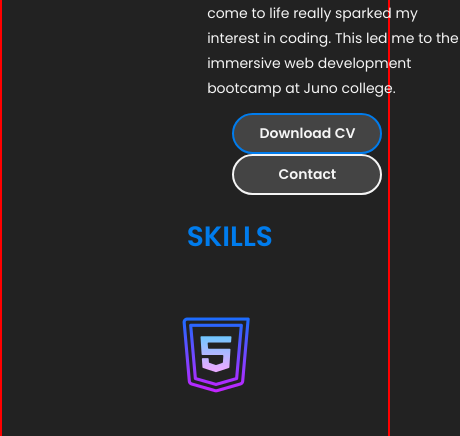
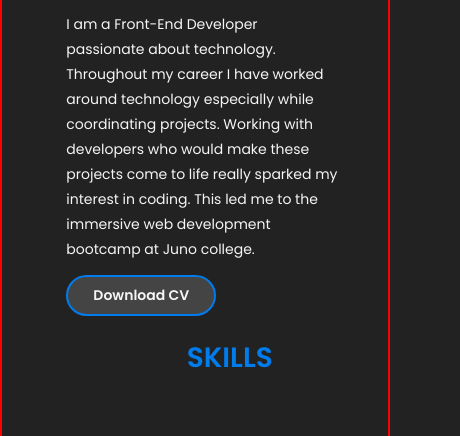
Before and after one commit to Jahanban/jahanban-tahir-portfolio, a plain HTML site: page index.html in a window 390 px wide. Shown: the part 424-860 px from the top of the page, 460 px wide, since content can reach past the window. Drawn offline with nearby package versions, Linux system fonts and the light colour scheme; a script that the page names is missing.

Commit message:
Profile section fully responsive

```diff
--- a/Styles/_blog.scss
+++ b/Styles/_blog.scss
@@ -68,7 +68,7 @@ color: $tertiary-color;
 
 //Media Queries
 
-@include tablet{
+@include view{
     .blog-posts h4 {
         margin: 0 auto;
         padding-top: 5%;
--- a/Styles/_buttons.scss
+++ b/Styles/_buttons.scss
@@ -43,9 +43,20 @@
 
 // Media Queries
 
-@include tablet {
+@include view {
     .btn-one,
     .btn-two {
         margin-left: 10%;
     }
 }
+
+@include view-four {
+
+    .btn-one {
+        margin-left: 0;
+    }
+
+    .btn-two {
+        display: none;
+    }
+}
--- a/Styles/_contact.scss
+++ b/Styles/_contact.scss
@@ -66,7 +66,7 @@
 
 //Media Queries
 
-@include tablet{
+@include view{
     .contact h4 {
         margin: 0 auto;
         padding-top: 5%;
--- a/Styles/_footer.scss
+++ b/Styles/_footer.scss
@@ -51,7 +51,7 @@ footer {
 
 // Media Queries
 
-@include tablet {
+@include view {
     .social ul {
         li a {
             padding: 6px;
--- a/Styles/_mixins.scss
+++ b/Styles/_mixins.scss
@@ -1,37 +1,49 @@
 // Mixins for styling
 
-@mixin tablet {
+@mixin view {
     @media (max-width: 1160px) {
         @content;
     }
 }
 
-@mixin tablet-two {
+@mixin view-two {
     @media (max-width: 1060px) {
         @content;
     }
 }
 
-@mixin tablet-three {
+@mixin view-three {
     @media (max-width: 935px) {
         @content;
     }
 }
 
-@mixin tablet-four {
+@mixin view-four {
     @media (max-width: 855px) {
         @content;
     }
 }
 
-@mixin tablet-five {
+@mixin view-five {
     @media (max-width: 640px) {
         @content;
     }
 }
 
-@mixin tablet-six {
-    @media (max-width: 540px) {
+@mixin view-six {
+    @media (max-width: 580px) {
         @content;
     }
 }
+
+@mixin view-seven {
+    @media (max-width: 460px) {
+        @content;
+    }
+}
+
+@mixin view-eight {
+    @media (max-width: 340px) {
+        @content;
+    }
+}
--- a/Styles/_nav.scss
+++ b/Styles/_nav.scss
@@ -102,7 +102,7 @@ nav {
 
 // Media Queries
 
-@include tablet-two {
+@include view-two {
     .menu-toggle-btn {
         display: block;
     }
--- a/Styles/_profile.scss
+++ b/Styles/_profile.scss
@@ -8,7 +8,9 @@
     justify-content: space-between;
 
     img {
-        width: 100%;
+        // width: 100%;
+        width: 280px;
+        height: 316px;
         border-radius: 50%;
         border: 10px solid $secondary-color;
         box-shadow: 5px 10px 10px 1px $septenary-color;
@@ -41,10 +43,49 @@
 
 // Media Query
 
-@include tablet {
+@include view {
 
     .profile img {
-        width: 50%;
-        height: 50%;
+        width: 200px;
+        height: 200px;
+        margin-top: 20px;
     }
 }
+
+@include view-five {
+
+    .profile {
+         flex-direction: column;
+
+        //  img {
+        // width: 150px;
+        // height: 150px;
+        // margin-top: 10%;
+        //  }
+
+    }
+
+
+}
+
+@include view-six {
+    .profile {
+        width: 100%;
+        .profile-summary {
+            h1 {
+                font-size: 3.5rem;
+            }
+        }
+
+        img {
+            margin-top: 20%;
+        }
+    }
+}
+
+@include view-seven {
+     .profile .profile-summary h1 {
+        font-size: 2.5rem;
+    }
+
+}
--- a/Styles/_projects.scss
+++ b/Styles/_projects.scss
@@ -237,7 +237,7 @@
 
 //Media Queries
 
-@include tablet{
+@include view{
     .proj-desc h4 {
         margin: 0 auto;
         padding-top: 5%;
@@ -314,7 +314,7 @@
 }
 
 
-@include tablet-two {
+@include view-two {
     .proj-three {
         .proj-three-summary {
             width: 50%;
--- a/Styles/_skills.scss
+++ b/Styles/_skills.scss
@@ -47,7 +47,7 @@
 
 //Media Queries
 
-@include tablet{
+@include view{
     .skills h4 {
         margin: 0 auto;
         padding-top: 5%;
@@ -61,7 +61,7 @@
     }
 }
 
-@include tablet-three {
+@include view-three {
 
     .skills .skills-table {
     margin-left: 5%;
@@ -71,13 +71,13 @@
 
 }
 
-@include tablet-five {
+@include view-five {
     .skills .skills-table {
     grid-template-columns: repeat(2, 1fr);
     }
 }
 
-@include tablet-six {
+@include view-six {
     .skilss h4 {
         margin: 0 auto;
     }
@@ -86,42 +86,3 @@
     grid-template-columns: repeat(1, 1fr);
     }
 }
-
-
-
-
-
-
-
-// .icons {
-//     width: 80%;
-//     display: flex;
-//     justify-content: space-around;
-//     flex-wrap: wrap;
-//     list-style: none;
-//     margin: 0 auto;
-
-//        li h4 {
-//         font-size: 2rem;
-//         text-align: center;
-//         font-weight: 400;
-//     }
-// }
-
-// .icon-fa {
-//     font-size: 10rem;
-//     margin: 20px 80px;
-// }
-
-// .icon-two {
-//     width: 80px;
-//     height: 80px;
-// }
-
-// .icons li:nth-child(9) {
-//    margin-top: 2%;
-// }
-
-// .icons li:nth-child(11) {
-//     margin-left: 22px;
-// }
```
Also changed, not shown: Styles/styles.css, 1 other file.
